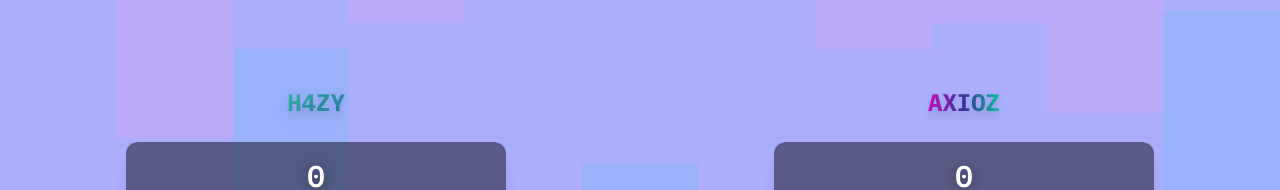
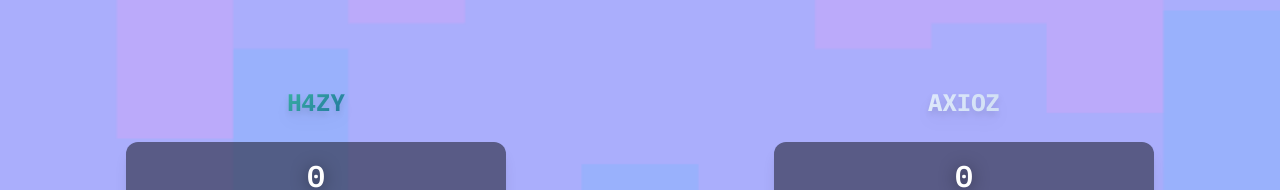
Before and after one commit to HAAZIQ-ALI/karou, a plain HTML site: page something.html in a window 1280 px wide. Shown: the part 260-450 px from the top of the page. Drawn offline with nearby package versions, Linux system fonts and the light colour scheme.

Commit message:
Update something.html

```diff
--- a/something.html
+++ b/something.html
@@ -20,7 +20,7 @@
       </div>
 
       <div class="flex items-center flex-col">
-        <h1 class="font-bold text-2xl p-4 bg-clip-text text-transparent bg-gradient-to-r from-[#ff00cc] via-[#333399] to-[#00ff99] text-center drop-shadow-lg">
+        <h1 class="font-bold text-2xl p-4 bg-clip-text text-transparent  bg-gradient-to-r from-[#e0eafc] to-[#cfdef3] text-center drop-shadow-lg">
           AXIOZ
         </h1>
         <div class="bg-[#23263a]/60 rounded-xl shadow-lg mt-2 w-[60%] flex justify-center items-center">
```
